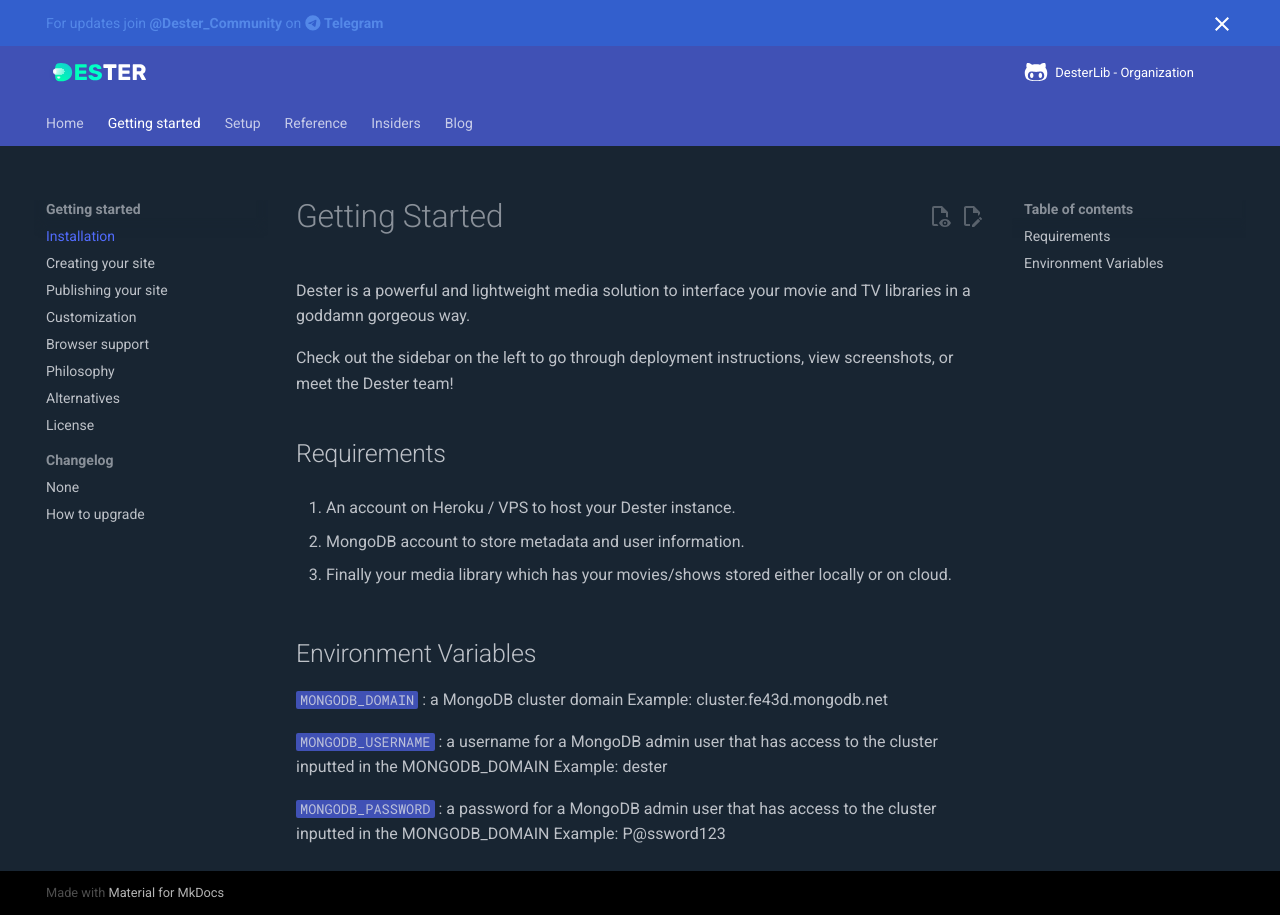
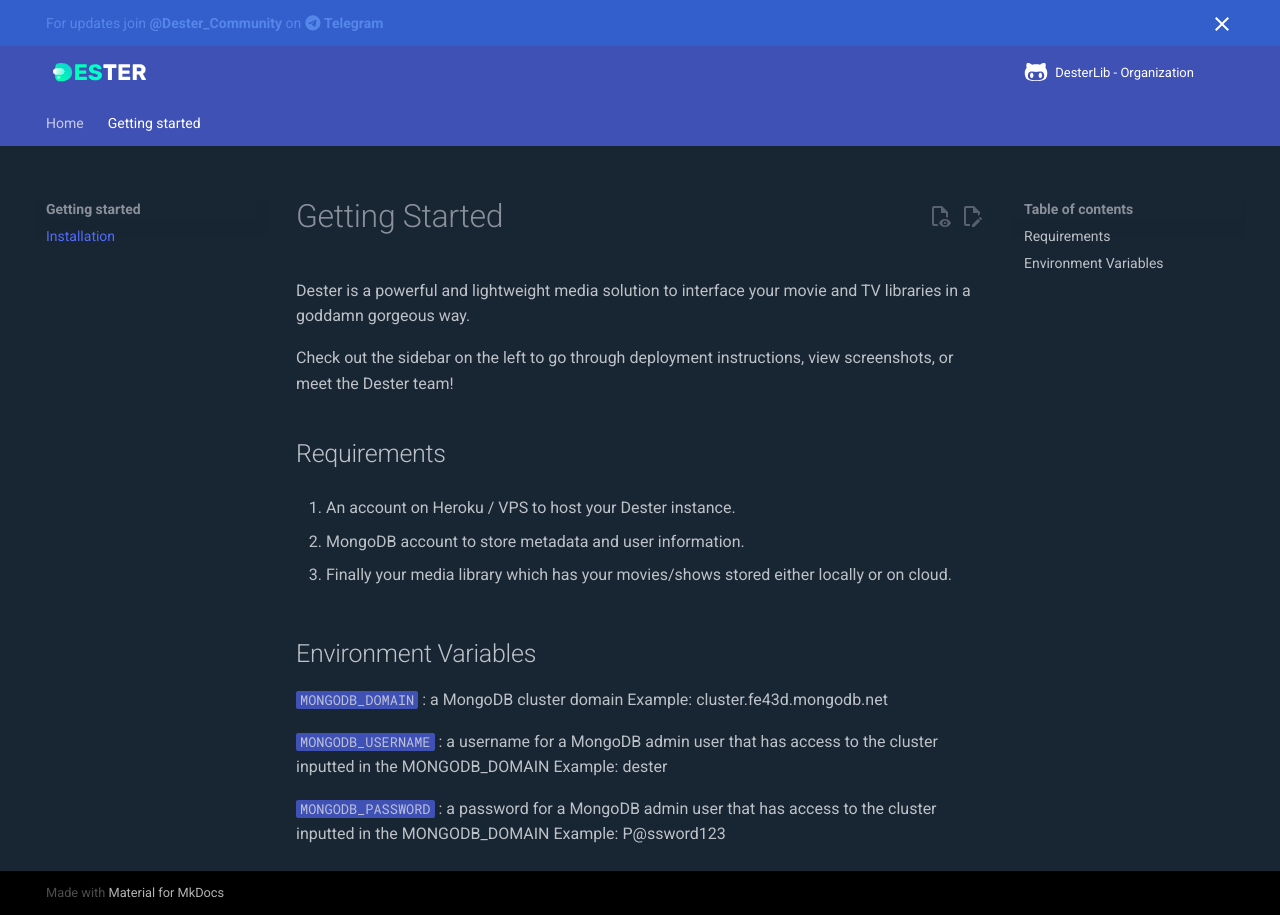
Before and after one commit to DesterLib/Docs, an MkDocs documentation site: the page built from docs/getting-started/installation.md, in a window 1280 px wide. Built offline with MkDocs 1.6.1 and Material for MkDocs 9.7.7, drawn with Linux system fonts in a browser that asks for light colours; part of the change alters nothing that is shown.

Commit message:
update: mkdocs.yml
remove default nav items from appearing on the home page.

```diff
--- a/mkdocs.yml
+++ b/mkdocs.yml
@@ -61,67 +61,6 @@ nav:
   - Home: index.md
   - Getting started:
     - Installation: getting-started/installation.md
-    - Creating your site: getting-started/creating-your-site.md
-    - Publishing your site: getting-started/publishing-your-site.md
-    - Customization: getting-started/customization.md
-    - Browser support: getting-started/browser-support.md
-    - Philosophy: getting-started/philosophy.md
-    - Alternatives: getting-started/alternatives.md
-    - License: getting-started/license.md
-    - Changelog:
-      - changelog/index.md
-      - How to upgrade: upgrade.md
-  - Setup:
-    - Changing the colors: setup/changing-the-colors.md
-    - Changing the fonts: setup/changing-the-fonts.md
-    - Changing the language: setup/changing-the-language.md
-    - Changing the logo and icons: setup/changing-the-logo-and-icons.md
-    - Ensuring data privacy: setup/ensuring-data-privacy.md
-    - Setting up navigation: setup/setting-up-navigation.md
-    - Setting up site search: setup/setting-up-site-search.md
-    - Setting up site analytics: setup/setting-up-site-analytics.md
-    - Setting up social cards: setup/setting-up-social-cards.md
-    - Setting up tags: setup/setting-up-tags.md
-    - Setting up versioning: setup/setting-up-versioning.md
-    - Setting up the header: setup/setting-up-the-header.md
-    - Setting up the footer: setup/setting-up-the-footer.md
-    - Adding a git repository: setup/adding-a-git-repository.md
-    - Adding a comment system: setup/adding-a-comment-system.md
-    - Building for offline usage: setup/building-for-offline-usage.md
-    - Extensions:
-      - setup/extensions/index.md
-      - Python Markdown: setup/extensions/python-markdown.md
-      - Python Markdown Extensions: setup/extensions/python-markdown-extensions.md
-  - Reference:
-    - reference/index.md
-    - Admonitions: reference/admonitions.md
-    - Annotations: reference/annotations.md
-    - Buttons: reference/buttons.md
-    - Code blocks: reference/code-blocks.md
-    - Content tabs: reference/content-tabs.md
-    - Data tables: reference/data-tables.md
-    - Diagrams: reference/diagrams.md
-    - Footnotes: reference/footnotes.md
-    - Formatting: reference/formatting.md
-    - Grids: reference/grids.md
-    - Icons, Emojis: reference/icons-emojis.md
-    - Images: reference/images.md
-    - Lists: reference/lists.md
-    - MathJax: reference/mathjax.md
-    - Tooltips: reference/tooltips.md
-  - Insiders:
-    - insiders/index.md
-    - Getting started:
-      - Installation: insiders/getting-started.md
-      - Changelog: insiders/changelog.md
-  - Blog:
-    - blog/index.md
-    - 2022:
-      - blog/2022/chinese-search-support.md
-    - 2021:
-      - blog/2021/the-past-present-and-future.md
-      - blog/2021/excluding-content-from-search.md
-      - blog/2021/search-better-faster-smaller.md
 
 plugins:
   - git-revision-date-localized:
```
